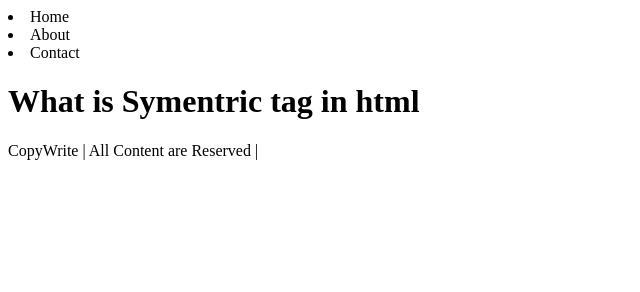
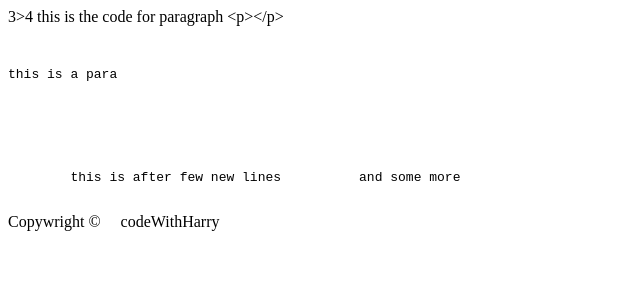
Before and after one commit to Satadal-1/localrepo, a plain HTML site: page index.html in a window 1280 px wide. Shown: the whole page, without its empty margins (0-640 px from the left). Drawn offline with Linux system fonts and the light colour scheme.

Commit message:
new  File uploaded

```diff
--- a/index.html
+++ b/index.html
@@ -1,24 +1,24 @@
 <!DOCTYPE html>
 <html lang="en">
-<head>
-    <meta charset="UTF-8">
-    <meta name="viewport" content="width=device-width, initial-scale=1.0">
-    <title>Symentric tag</title>
-</head>
-<body>
-    <header>
-        <nav>
-            <li>Home</li>
-            <li>About</li>
-            <li>Contact</li>
-        </nav>
-    </header>
-    <main>
-        <h1>What is Symentric tag in html</h1>
-    </main>
-    <footer>
-        CopyWrite | All Content are Reserved |
-    </footer>
+  <head>
+    <meta charset="UTF-8" />
+    <meta name="viewport" content="width=device-width, initial-scale=1.0" />
+    <title>Document</title>
+  </head>
+  <body>
+    3>4 this is the code for paragraph &lt;p&gt;&lt;/p&gt;
+    <pre>
+        <p>this is a para</p>
 
-</body>
+
+
+
+        this is after few new lines          and some more
+    </pre>
+    Copywright &copy;&nbsp;&nbsp;&nbsp;&nbsp; codeWithHarry
+    <pre><code>
+
+    </code></pre>
+
+  </body>
 </html>
```
